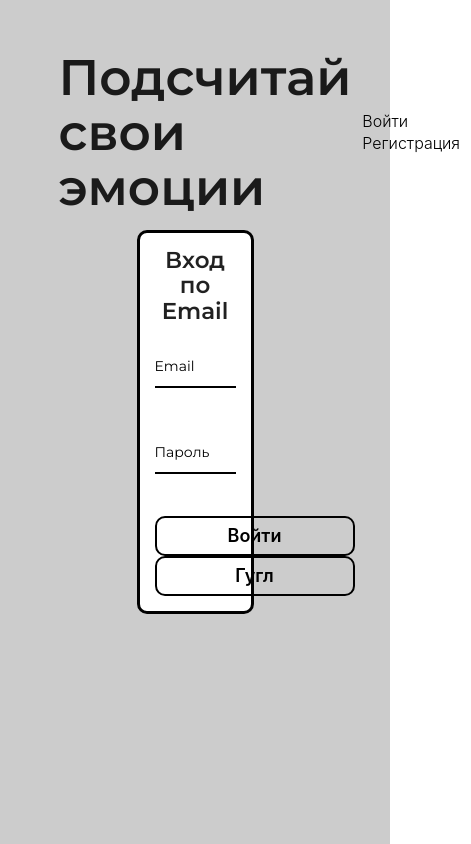
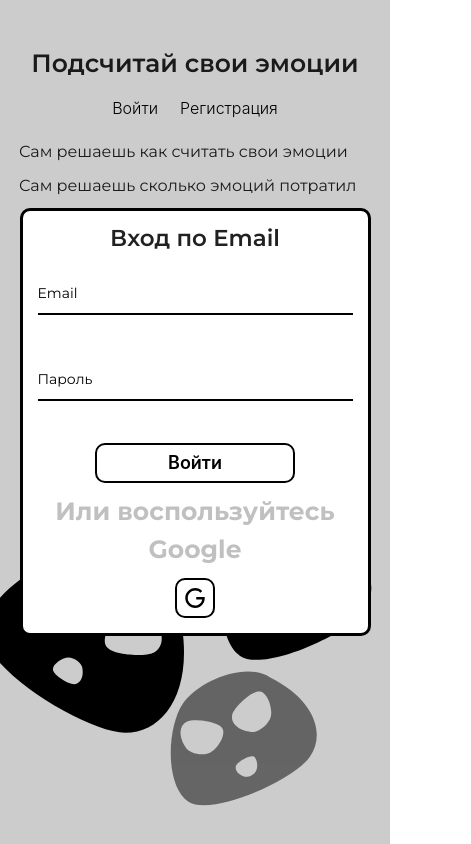
Before and after one commit to DanyaShemet/vue-waste_of_emotions, a Vue app: page / in a window 390 px wide. Both pictures are taken after a click on the button "Войти". Shown: the whole page, 471 px wide, since content can reach past the window. Built offline with nearby package versions, Linux system fonts and the light colour scheme; no server answers.

Commit message:
main design

```diff
--- a/src/assets/index.scss
+++ b/src/assets/index.scss
@@ -15,6 +15,7 @@ p{
 }
 body{
     font-family: 'Montserrat', sans-serif;
+
 }
 .container{
     width: 660px;
--- a/src/components/intro/ButtonsLog.vue
+++ b/src/components/intro/ButtonsLog.vue
@@ -2,8 +2,8 @@
   <div>
     <button @click="loginHandler('log')">Войти</button>
     <button @click="loginHandler('reg')">Регистрация</button>
-      <LoginForm  v-if="isLoginForm"  @hide="hideForm"/>
-      <RegisterForm  v-if="isRegisterForm" @hide="hideForm"/>
+    <LoginForm v-if="isLoginForm" @hide="hideForm" @google="$emit('google')"/>
+    <RegisterForm v-if="isRegisterForm || isShowForm" @hide="hideForm" @google="$emit('google')"/>
   </div>
 </template>
 
@@ -11,8 +11,10 @@
 <script>
 import LoginForm from "@/components/intro/LoginForm";
 import RegisterForm from "@/components/intro/RegisterForm";
+
 export default {
   name: 'buttons',
+  props: ['isShowForm'],
   data: () => ({
     isLoginForm: false,
     isRegisterForm: false,
@@ -21,22 +23,22 @@ import RegisterForm from "@/components/intro/RegisterForm";
     LoginForm, RegisterForm
   },
   methods: {
-      loginHandler(e){
-        if (e === 'log'){
+    loginHandler(e) {
+      if (e === 'log') {
         this.isLoginForm = true
         this.isRegisterForm = false
       }
-        if (e === 'reg'){
+      if (e === 'reg') {
         this.isRegisterForm = true
         this.isLoginForm = false
       }
 
     },
-      hideForm(){
+    hideForm() {
       this.isLoginForm = false
       this.isRegisterForm = false
-      }
-
+      this.$emit('hideFormToButtons')
+    },
   },
 }
 
@@ -44,5 +46,94 @@ import RegisterForm from "@/components/intro/RegisterForm";
 
 
 <style lang="scss">
+button[type='submit'] {
+  margin-bottom: 5px !important;
+}
+
+button[type='button'] {
+  width: 40px !important;
+}
+
+.or {
+  text-align: center;
+  margin: 5px 0;
+  color: #c0c0c0;
+  font-size: 25px;
+  font-weight: 700;
+  padding: 5px 0;
+}
+
+.form {
+  position: fixed;
+  background-color: rgba(0, 0, 0, 0.2);
+  height: 100%;
+  width: 100%;
+  top: 0;
+  left: 0;
+  z-index: 10;
+  display: flex;
+  align-items: center;
+  justify-content: center;
+
+  form {
+    width: 40%;
+    background-color: #fff;
+    border: 3px solid #000;
+    border-radius: 10px;
+    padding: 15px;
+
+    h5 {
+      font-weight: 600;
+      margin-bottom: 20px;
+      text-align: center;
+    }
+
+    button {
+      border: 2px solid #000;
+      font-weight: 600;
+      font-size: 18px;
+      border-radius: 10px;
+      width: 200px;
+      height: 40px;
+      display: flex;
+      justify-content: center;
+      align-items: center;
+      margin: 0 auto;
+
+      &:hover {
+        width: 220px;
+        border: 2px solid #000;
+      }
+    }
+
+    label {
+      color: #000;
+
+      &.active {
+        color: #c0c0c0 !important;
+      }
+    }
+
+    small {
+      color: #C10E0E !important;
+    }
+  }
+}
+
+@media screen and (max-width: 768px){
+  .form {
+    form {
+      width: 60%;
+    }
+  }
+}
+
+@media screen and (max-width: 550px){
+  .form {
+    form {
+      width: 90%;
+    }
+  }
+}
 
 </style>
--- /dev/null
+++ b/src/components/intro/Faces.vue
@@ -0,0 +1,101 @@
+<template>
+  <div class="faces">
+    <svg class="left"  viewBox="0 0 744 670" fill="none" xmlns="http://www.w3.org/2000/svg">
+      <path d="M737.746 284.24C771.28 523.768 665.589 669.081 525.364 669.081C385.14 669.081 0 435.642 0 295.418C0 155.193 246.213 0 386.438 0C526.663 0 737.746 144.015 737.746 284.24Z" fill="black"/>
+      <path d="M413.436 156.019C422.793 222.904 393.303 263.481 354.178 263.481C315.052 263.481 207.591 198.296 207.591 159.14C207.591 119.984 276.289 76.6489 315.415 76.6489C354.54 76.6489 413.436 116.863 413.436 156.019Z" fill="white"/>
+      <path d="M366.343 431.232C371.345 466.961 355.58 488.637 334.663 488.637C313.745 488.637 256.295 453.816 256.295 432.899C256.295 411.983 293.022 388.833 313.939 388.833C334.856 388.833 366.343 410.315 366.343 431.232Z" fill="white"/>
+      <path d="M634.519 247.213C674.096 301.937 667.03 351.598 632.456 369.913C597.881 388.227 472.407 380.928 454.079 346.327C435.75 311.725 476.172 241.273 510.746 222.959C545.321 204.644 616.19 212.611 634.519 247.213Z" fill="white"/>
+    </svg>
+
+    <svg class="center" viewBox="0 0 973 992" fill="none" xmlns="http://www.w3.org/2000/svg">
+      <g opacity="0.5">
+        <path d="M651.326 165.743C867.91 273.396 928.101 442.699 848.881 558.402C769.66 674.104 359.458 860.009 243.755 780.788C128.053 701.567 139.1 410.734 218.32 295.032C297.541 179.329 535.623 86.5225 651.326 165.743Z" fill="black"/>
+        <path d="M228.367 506.79C192.999 449.255 203.763 400.263 239.612 384.589C275.461 368.915 400.036 385.59 415.722 421.466C431.408 457.343 385.824 524.57 349.976 540.244C314.127 555.918 244.053 542.666 228.367 506.79Z" fill="white"/>
+        <path d="M518.583 655.971C484.829 643.232 473.366 619.004 483.394 600.648C493.422 582.291 551.524 548.568 569.88 558.596C588.236 568.624 590.943 611.953 580.915 630.31C570.887 648.666 536.939 665.999 518.583 655.971Z" fill="white"/>
+        <path d="M550.758 435.023C483.839 425.914 452.767 386.536 463.365 348.873C473.962 311.21 565.817 225.421 603.51 236.027C641.202 246.633 664.309 324.501 653.712 362.164C643.114 399.827 588.451 445.629 550.758 435.023Z" fill="white"/>
+      </g>
+    </svg>
+
+    <svg class="right"  viewBox="0 0 973 957" fill="none" xmlns="http://www.w3.org/2000/svg">
+      <path d="M651.326 130.743C867.91 238.396 928.101 407.699 848.881 523.402C769.66 639.104 359.458 825.009 243.755 745.788C128.053 666.567 139.1 375.734 218.32 260.032C297.541 144.329 535.623 51.5226 651.326 130.743Z" fill="black"/>
+      <path d="M362.308 325.899C422.782 355.965 439.602 403.222 417.498 435.505C395.394 467.789 280.898 519.631 248.59 497.51C216.281 475.389 219.336 394.221 241.44 361.938C263.544 329.655 329.999 303.778 362.308 325.899Z" fill="white"/>
+      <path d="M518.583 620.971C484.829 608.232 473.366 584.004 483.394 565.648C493.422 547.291 551.524 513.568 569.88 523.596C588.236 533.624 590.943 576.953 580.915 595.31C570.887 613.666 536.939 630.999 518.583 620.971Z" fill="white"/>
+      <path d="M648.792 238.232C688.087 293.16 680.766 342.784 646.099 360.92C611.431 379.057 485.996 371.113 467.845 336.418C449.694 301.723 490.478 231.479 525.146 213.343C559.814 195.206 630.641 203.538 648.792 238.232Z" fill="white"/>
+    </svg>
+
+
+
+
+  </div>
+</template>
+
+<style lang="scss" scoped>
+.faces{
+  overflow: hidden;
+  height: 100%;
+}
+  svg{
+    width: 700px;
+    height: 700px;
+    pointer-events: none;
+    position: absolute;
+    bottom: -15%;
+    &.left{
+      left: 0;
+    }
+    &.right{
+      right: 0;
+    }
+    &.center{
+      left: 50%;
+      margin-left: -15%;
+    }
+  }
+  @media screen and (max-width: 1100px){
+    svg {
+      width: 400px;
+      height: 400px;
+      bottom: 0;
+    }
+
+  }
+
+  @media screen and (max-width: 768px){
+    svg {
+      width: 200px;
+      height: 200px;
+      &.left{
+        left: -4%;
+        bottom: 12%;
+      }
+      &.right{
+        right: 0;
+        bottom: 17%;
+      }
+      &.center{
+        bottom: 0%;
+        left: 50%;
+        margin-left: -15%;
+      }
+    }
+  }
+  @media screen and (max-width: 340px){
+    svg {
+      width: 150px;
+      height: 150px;
+      &.left{
+        left: -10%;
+        bottom: 2%;
+      }
+      &.right{
+        right: -10%;
+        bottom: 5%;
+      }
+      &.center{
+        bottom: 0;
+        left: 50%;
+        margin-left: -15%;
+      }
+    }
+  }
+</style>
--- a/src/components/intro/LoginForm.vue
+++ b/src/components/intro/LoginForm.vue
@@ -28,8 +28,18 @@
         </div>
       </div>
 
-      <button class="">Войти</button>
-      <button @click="">Гугл</button>
+      <button class="" type="submit">Войти</button>
+      <p class="or">Или воспользуйтесь Google</p>
+      <button @click="$emit('google')" type="button">
+        <svg xmlns="http://www.w3.org/2000/svg"  version="1.1" id="Capa_1" x="0px" y="0px" width="20" viewBox="0 0 510 510" style="enable-background:new 0 0 510 510;" xml:space="preserve">
+            <g>
+              <g id="glass">
+                <path
+                    d="M286.875,229.5v63.75h150.45c-15.3,89.25-86.7,153-175.95,153c-104.55,0-191.25-86.7-191.25-191.25    s86.7-191.25,191.25-191.25c53.55,0,99.45,22.95,132.6,58.65l45.9-45.9c-45.9-45.9-107.1-76.5-178.5-76.5    c-140.25,0-255,114.75-255,255s114.75,255,255,255s242.25-114.75,242.25-255v-25.5H286.875z"/>
+              </g>
+            </g>
+        </svg>
+      </button>
     </form>
   </div>
 </template>
@@ -81,55 +91,5 @@ export default {
 
 <style lang="scss">
 
-.form {
-  position: fixed;
-  background-color: rgba(0, 0, 0, 0.2);
-  height: 100%;
-  width: 100%;
-  top: 0;
-  left: 0;
-  z-index: 10;
-  display: flex;
-  align-items: center;
-  justify-content: center;
 
-  form {
-    width: 30%;
-    background-color: #fff;
-    border: 3px solid #000;
-    border-radius: 10px;
-    padding: 15px;
-
-    h5{
-      font-weight: 600;
-      margin-bottom: 20px;
-      text-align: center;
-    }
-    button{
-      border: 2px solid #000;
-      font-weight: 600;
-      font-size: 18px;
-      border-radius: 10px;
-      width: 200px;
-      height: 40px;
-      display: flex;
-      justify-content: center;
-      align-items: center;
-      margin: 0 auto;
-      &:hover{
-        width: 220px;
-        border: 2px solid #000;
-      }
-    }
-    label{
-      color: #000;
-      &.active{
-        color: #c0c0c0 !important;
-      }
-    }
-    small{
-      color: #C10E0E !important;
-    }
-  }
-}
 </style>
--- a/src/components/intro/RegisterForm.vue
+++ b/src/components/intro/RegisterForm.vue
@@ -1,7 +1,7 @@
 <template>
   <div class="form" @click="hideForm">
 
-    <form class="" @submit.prevent="submitHandler" @click="(e) => {e.stopPropagation()}" >
+    <form class="" @submit.prevent="submitHandler" @click="(e) => {e.stopPropagation()}">
       <h5>Регистрация</h5>
       <div class="row">
         <div class="input-field  s12">
@@ -40,8 +40,18 @@
         <small class="helper-text invalid" v-if="$v.name.$dirty && !$v.name.required">Введите имя</small>
       </div>
 
-      <button class="">Зарегистрироваться</button>
-      <button @click="">Гугл</button>
+      <button class="" type="submit">Зарегистрироваться</button>
+      <p class="or">Или воспользуйтесь Google</p>
+      <button @click="$emit('google')" type="button">
+        <svg xmlns="http://www.w3.org/2000/svg" version="1.1" id="Capa_1" x="0px" y="0px" width="20" viewBox="0 0 510 510" style="enable-background:new 0 0 510 510;" xml:space="preserve">
+<g>
+	<g id="glass">
+		<path
+        d="M286.875,229.5v63.75h150.45c-15.3,89.25-86.7,153-175.95,153c-104.55,0-191.25-86.7-191.25-191.25    s86.7-191.25,191.25-191.25c53.55,0,99.45,22.95,132.6,58.65l45.9-45.9c-45.9-45.9-107.1-76.5-178.5-76.5    c-140.25,0-255,114.75-255,255s114.75,255,255,255s242.25-114.75,242.25-255v-25.5H286.875z"/>
+	</g>
+</g>
+        </svg>
+      </button>
     </form>
 
   </div>
@@ -84,9 +94,8 @@ export default {
       this.$emit('hide', 'true')
     }
   },
-  mounted() {
 
-  },
+
 
 }
 
--- a/src/layouts/HomeLayout.vue
+++ b/src/layouts/HomeLayout.vue
@@ -1,12 +1,20 @@
 <template>
-    <div class="container-home">
-        <router-view></router-view>
-    </div>
+  <div class="container-home">
+    <router-view></router-view>
+  </div>
 </template>
 
 <style lang="scss">
-  .container-home{
-    width: 70%;
-    margin: 0 auto;
+
+
+.container-home {
+  width: 70%;
+  margin: 0 auto;
+}
+
+@media screen and (max-width: 768px) {
+  .container-home {
+    width: 95%;
   }
+}
 </style>
--- a/src/layouts/MainLayout.vue
+++ b/src/layouts/MainLayout.vue
@@ -61,6 +61,7 @@ export default {
 </script>
 
 <style lang="scss">
+
 .menu {
   position: fixed;
   bottom: 0;
--- a/src/views/Home.vue
+++ b/src/views/Home.vue
@@ -2,26 +2,32 @@
   <div>
     <header>
       <h1>Подсчитай свои эмоции</h1>
-
-        <ButtonsLog/>
-<!--        <button @click="googleHandler">Гугл</button>-->
+      <ButtonsLog @google="googleHandler" :isShowForm="isShowForm" @hideFormToButtons="hideForm"/>
     </header>
-
-
+    <section class="content">
+      <p>Сам решаешь как считать свои эмоции</p>
+      <p>Сам решаешь сколько эмоций потратил</p>
+      <p>Сам решаешь сколько эмоций получил</p>
+    </section>
+    <button @click="showForm" class="start-btn">Проанализировать свои эмоции</button>
+    <Faces />
   </div>
 
 </template>
 
 <script>
-    // @ is an alias to /src
 import ButtonsLog from '@/components/intro/ButtonsLog'
+import Faces from '@/components/intro/Faces'
 import messages from "../utils/messages";
 import firebase from "firebase/app";
 
 export default {
   name: 'home',
+  data: () => ({
+    isShowForm: false
+  }),
   components: {
-            ButtonsLog
+    ButtonsLog,Faces
   },
   computed: {
     error() {
@@ -29,7 +35,7 @@
     }
   },
   methods: {
-            async googleHandler(){
+    async googleHandler() {
       let provider = new firebase.auth.GoogleAuthProvider();
       let isAuthentication = false;
       try {
@@ -45,21 +51,22 @@
         await this.$store.dispatch('loginGoogleUser', formDataGoogle)
         this.$router.push('/main')
 
-                }catch (e) {
-                    var errorCode = e.code;
-                    var errorMessage = e.message;
-                    var email = e.email;
-                    var credential = e.credential;
-                }
+      } catch (e) {}
+    },
+    showForm(){
+      this.isShowForm = true
+    },
+    hideForm(){
+      this.isShowForm = false
     }
   },
   mounted() {
-            if (messages[this.$route.query.message]){
+    if (messages[this.$route.query.message]) {
       this.$message(messages[this.$route.query.message])
     }
   },
   watch: {
-            error(fbError){
+    error(fbError) {
       this.$error(messages[fbError.code] || 'Что то пошло не так')
     }
   }
@@ -67,29 +74,99 @@
 </script>
 
 <style lang="scss">
-header{
+header {
   padding-top: 50px;
   display: flex;
   align-items: center;
   justify-content: space-between;
-  h1{
+  flex-direction: row;
+
+  h1 {
     margin: 0;
     font-size: 50px;
     font-weight: 600;
   }
-  button{
+
+  button {
     font-size: 16px;
     font-weight: 300;
     cursor: pointer;
     border-bottom: 1px solid transparent;
     margin: 0 5px;
     transition: all .3s;
-    &:focus{
+
+    &:focus {
       background-color: initial;
     }
-    &:hover{
+
+    &:hover {
       border-bottom: 1px solid #ccc;
     }
   }
 }
+
+.content{
+  width: 90%;
+  margin: 60px auto 60px auto;
+
+  p{
+    font-size: 30px;
+    font-weight: 400;
+    margin-bottom: 20px;
+  }
+}
+.start-btn{
+  display: block;
+  margin: 0 auto;
+  border: 2px solid #000;
+  font-weight: 600;
+  font-size: 30px;
+  padding: 16px 16px;
+  border-radius: 10px;
+  cursor: pointer;
+  transition: all .3s;
+  &:hover{
+    color: #fff;
+    background-color: #000;
+  }
+}
+
+@media screen and (max-width: 768px) {
+  header {
+    flex-direction: column;
+
+    h1 {
+      margin-bottom: 30px;
+      font-size: 40px;
+    }
+  }
+  .content{
+    width: 95%;
+    margin: 20px auto 20px auto;
+
+    p{
+      font-size: 16px;
+      font-weight: 400;
+      margin-bottom: 10px;
+    }
+  }
+  .start-btn{
+    font-size: 18px;
+    padding: 10px 12px;
+    border-radius: 10px;
+    &:hover{
+      color: #fff;
+      background-color: #000;
+    }
+  }
+}
+
+@media screen and (max-width: 550px) {
+  header {
+    h1 {
+      margin-bottom: 20px;
+      font-size: 25px;
+    }
+  }
+}
 </style>
```
Lines whose indentation alone changed are shown as unchanged.
